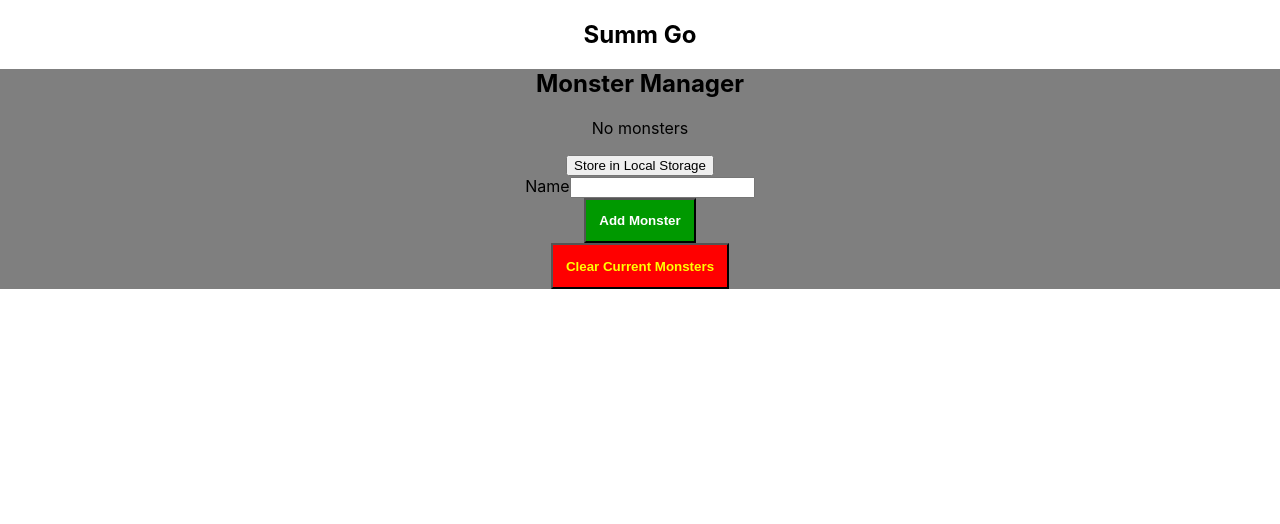
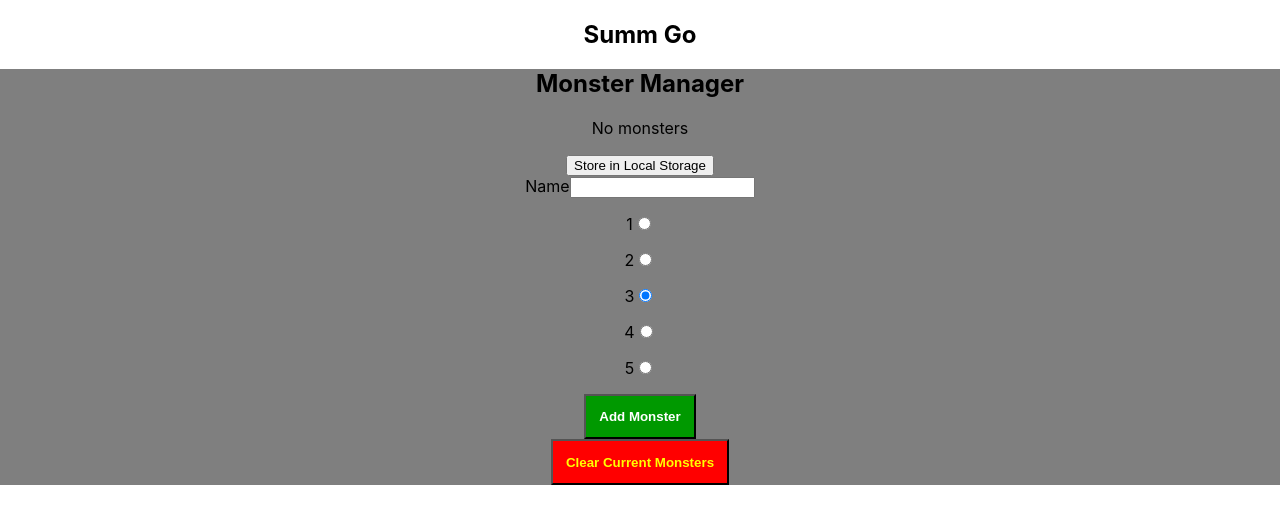
Before and after one commit to Wolven531/summ-go, a React (Create React App) app: page / in a window 1280 px wide. Shown: the top 524 px of the page. Built offline with nearby package versions, Linux system fonts and the light colour scheme.

Commit message:
Add monster star radio buttons

```diff
--- a/src/MonsterManager/MonsterManager.js
+++ b/src/MonsterManager/MonsterManager.js
@@ -7,6 +7,7 @@ class MonsterManager extends Component {
 		super(props)
 		this.state = {
 			monsterName: '',
+			monsterStars: 3,
 			monsters: []
 		}
 	}
@@ -56,6 +57,18 @@ class MonsterManager extends Component {
 							onChange={this.onMonsterNameChange}
 							value={this.state.monsterName} />
 					</section>
+					<section>
+						{[1,2,3,4,5].map(num => <p key={`star-${num}`}>
+							<label htmlFor={`monster-star-${num}`}>{num}</label>
+							<input
+								type="radio"
+								name="monster-stars"
+								id={`monster-star-${num}`}
+								checked={this.state.monsterStars === num}
+								onChange={this.onMonsterStarsChange}
+								value={num} />
+						</p>)}
+					</section>
 					<input className="add-monster" type="submit" value="Add Monster" />
 				</form>
 				<section>
@@ -81,6 +94,8 @@ class MonsterManager extends Component {
 
 	onMonsterNameChange = ({ target: { value } }) => this.setState({ monsterName: value })
 
+	onMonsterStarsChange = ({ target: { value } }) => this.setState({ monsterStars: parseInt(value, 10) })
+
 	storeMonstersToLocal = () => {
 		if (!window.localStorage) {
 			return
```
